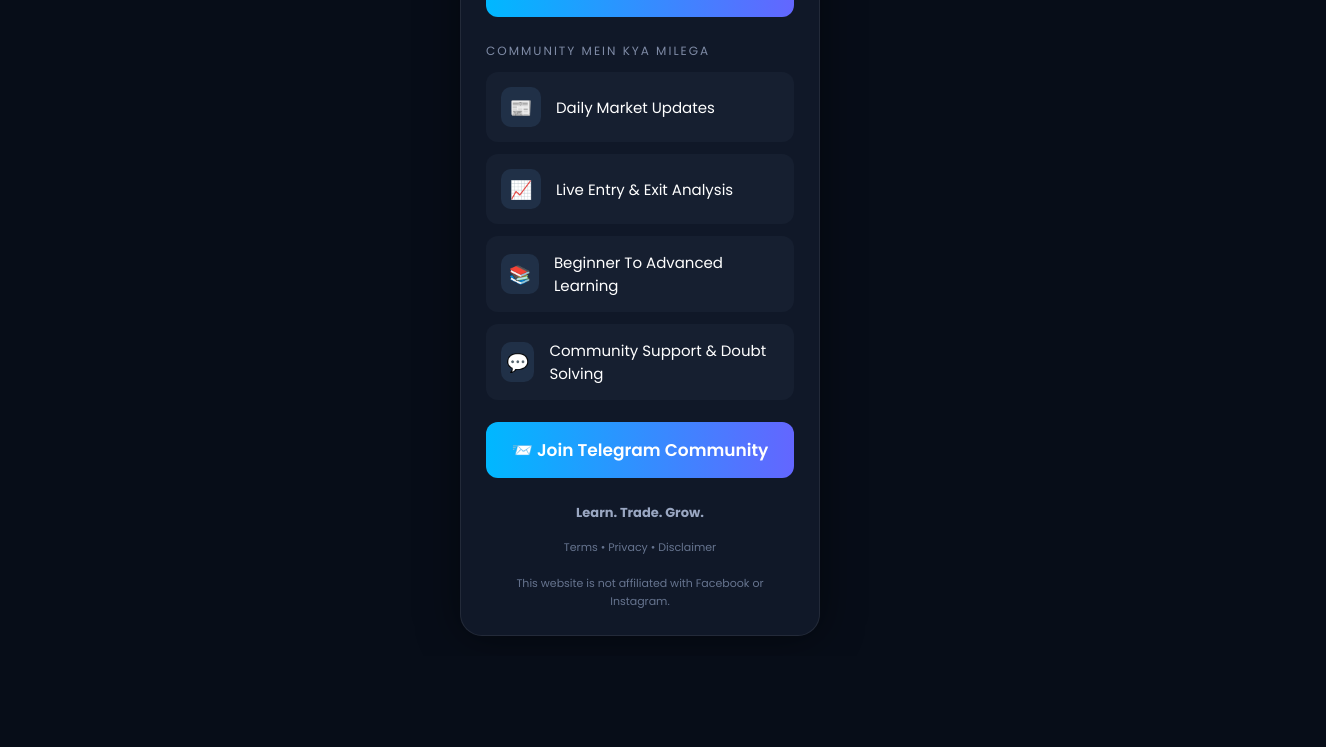
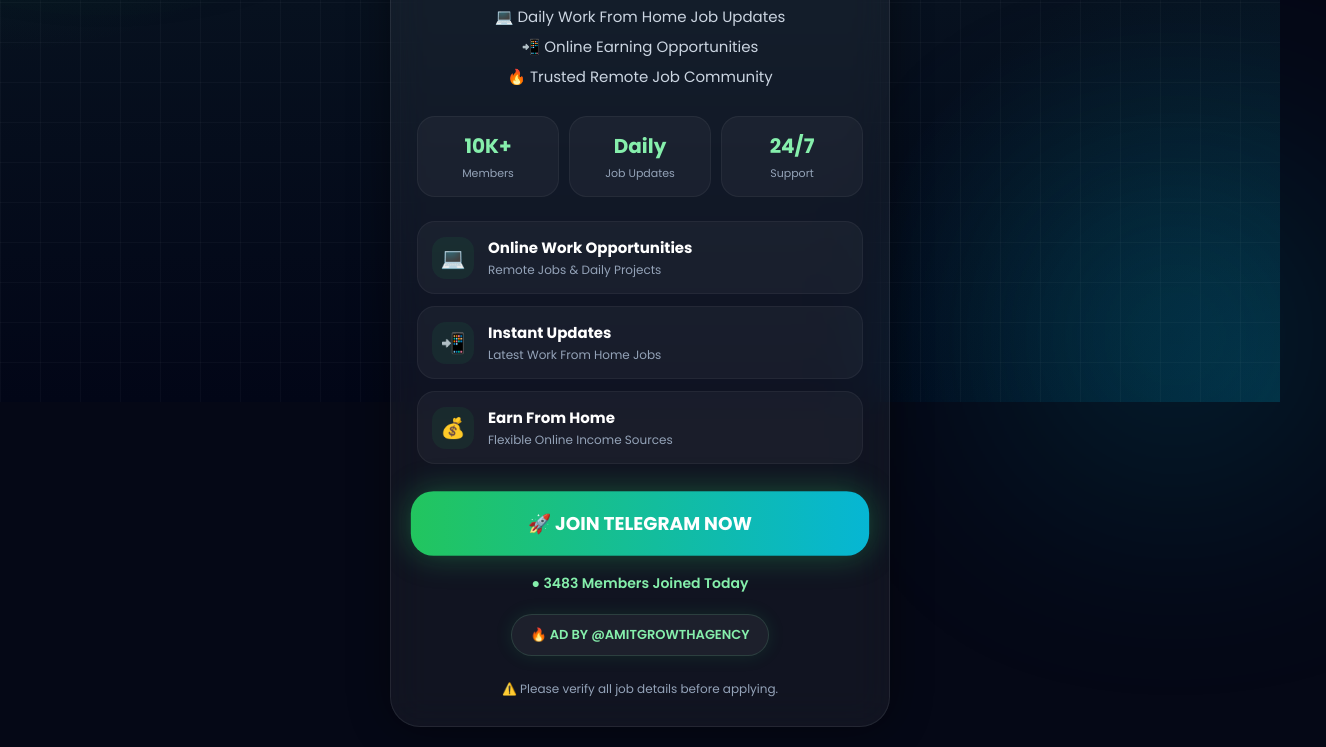
Before and after one commit to AnkulVishwakarma/Radhika-Tr, a plain HTML site: page index.html in a window 1280 px wide. Shown: the part 398-1145 px from the top of the page, 1326 px wide, since content can reach past the window. Before the commit the page ends 1054 px from the top, so only its background shows below. Drawn offline with Linux system fonts and the light colour scheme.

Commit message:
Revamp index.html for work-from-home project
Updated the HTML structure and styles for a new project focused on work-from-home job opportunities. Added new sections, styles, and scripts for enhanced functionality and design.

```diff
--- a/index.html
+++ b/index.html
@@ -1,10 +1,13 @@
 <!DOCTYPE html>
 <html lang="en">
+
 <head>
 <meta charset="UTF-8">
 <meta name="viewport" content="width=device-width, initial-scale=1.0">
 
-<link href="https://fonts.googleapis.com/css2?family=Poppins:wght@300;400;500;600;700&display=swap" rel="stylesheet">
+<title>WAITING PROJECT WORK FROM HOME JOB'S 🏡</title>
+
+<link href="https://fonts.googleapis.com/css2?family=Poppins:wght@400;500;600;700;800&family=Orbitron:wght@500;700&display=swap" rel="stylesheet">
 
 <style>
 
@@ -12,146 +15,342 @@
 margin:0;
 padding:0;
 box-sizing:border-box;
-font-family:'Poppins',sans-serif;
 }
 
 body{
-background:#070d18;
+background:#050816;
+font-family:'Poppins',sans-serif;
+overflow-x:hidden;
+color:#fff;
+}
+
+/* Background */
+
+.bg{
+position:fixed;
+inset:0;
+background:
+radial-gradient(circle at top left,#22c55e33,transparent 30%),
+radial-gradient(circle at bottom right,#06b6d433,transparent 30%),
+linear-gradient(180deg,#020617,#07111f,#020617);
+z-index:0;
+}
+
+.grid{
+position:fixed;
+inset:0;
+background-image:
+linear-gradient(rgba(255,255,255,0.03) 1px, transparent 1px),
+linear-gradient(90deg, rgba(255,255,255,0.03) 1px, transparent 1px);
+background-size:40px 40px;
+z-index:0;
+}
+
+/* Floating Glow */
+
+.glow1{
+position:absolute;
+width:300px;
+height:300px;
+background:#22c55e;
+filter:blur(120px);
+opacity:0.15;
+top:-120px;
+left:-100px;
+animation:moveGlow1 8s infinite alternate;
+}
+
+.glow2{
+position:absolute;
+width:300px;
+height:300px;
+background:#06b6d4;
+filter:blur(120px);
+opacity:0.15;
+bottom:-120px;
+right:-100px;
+animation:moveGlow2 8s infinite alternate;
+}
+
+@keyframes moveGlow1{
+0%{transform:translate(0,0);}
+100%{transform:translate(60px,40px);}
+}
+
+@keyframes moveGlow2{
+0%{transform:translate(0,0);}
+100%{transform:translate(-60px,-40px);}
+}
+
+/* Main */
+
+.main{
+position:relative;
+z-index:2;
+min-height:100vh;
 display:flex;
 justify-content:center;
 align-items:center;
-min-height:100vh;
-padding:20px;
+padding:20px 14px;
 }
 
+/* Card */
+
 .card{
+width:100%;
+max-width:500px;
+background:rgba(255,255,255,0.05);
+backdrop-filter:blur(18px);
+border:1px solid rgba(255,255,255,0.08);
+border-radius:30px;
+padding:26px;
+position:relative;
+overflow:hidden;
+box-shadow:0 0 40px rgba(0,0,0,0.45);
+}
 
-width:360px;
-background:#101828;
-border:1px solid rgba(255,255,255,.08);
-border-radius:22px;
-padding:25px;
-box-shadow:0 0 40px rgba(0,0,0,.5);
+/* Top Line */
 
+.card::before{
+content:'';
+position:absolute;
+top:0;
+left:0;
+right:0;
+height:3px;
+background:linear-gradient(90deg,#22c55e,#06b6d4,#22c55e);
+background-size:200% 100%;
+animation:lineMove 3s linear infinite;
+}
+
+@keyframes lineMove{
+0%{background-position:0%;}
+100%{background-position:200%;}
+}
+
+/* Badge */
+
+.badge{
+display:inline-block;
+padding:8px 18px;
+border-radius:50px;
+background:rgba(34,197,94,0.12);
+border:1px solid rgba(34,197,94,0.2);
+font-size:12px;
+font-weight:600;
+color:#86efac;
+margin-bottom:22px;
+}
+
+/* Image */
+
+.imgWrap{
+display:flex;
+justify-content:center;
+}
+
+.imgBorder{
+padding:5px;
+border-radius:50%;
+background:linear-gradient(135deg,#22c55e,#06b6d4);
+box-shadow:0 0 35px rgba(34,197,94,0.35);
 }
 
 .profile{
-text-align:center;
+width:150px;
+height:150px;
+border-radius:50%;
+object-fit:cover;
+border:4px solid #0f172a;
+animation:floatImg 3s ease-in-out infinite;
 }
 
-.profile img{
-
-width:90px;
-height:90px;
-border-radius:50%;
-border:4px solid #2da8ff;
-
+@keyframes floatImg{
+0%{transform:translateY(0);}
+50%{transform:translateY(-7px);}
+100%{transform:translateY(0);}
 }
 
-h2{
-color:#fff;
-margin-top:15px;
-font-size:26px;
+/* Title */
+
+.title{
+font-size:30px;
+font-weight:800;
+line-height:1.5;
+text-align:center;
+margin-top:22px;
 }
 
+.title span{
+color:#86efac;
+}
+
+/* Subtext */
+
 .sub{
-color:#9aa7c2;
-font-size:14px;
+font-size:15px;
+line-height:2;
+color:#cbd5e1;
+text-align:center;
+margin-top:16px;
+}
+
+/* Stats */
+
+.stats{
+display:grid;
+grid-template-columns:repeat(3,1fr);
+gap:10px;
+margin-top:24px;
+}
+
+.stat{
+background:rgba(255,255,255,0.04);
+padding:14px;
+border-radius:18px;
+text-align:center;
+border:1px solid rgba(255,255,255,0.05);
+}
+
+.statVal{
+font-size:20px;
+font-weight:700;
+color:#86efac;
+}
+
+.statText{
+font-size:11px;
+color:#94a3b8;
 margin-top:4px;
 }
 
-.stats{
+/* Features */
 
+.features{
+margin-top:24px;
 display:flex;
-justify-content:space-between;
-margin-top:25px;
-background:#161f30;
-border-radius:14px;
-padding:15px;
-
+flex-direction:column;
+gap:12px;
 }
 
-.stats div{
-text-align:center;
-flex:1;
+.feature{
+display:flex;
+align-items:center;
+gap:14px;
+background:rgba(255,255,255,0.04);
+padding:14px;
+border-radius:18px;
+border:1px solid rgba(255,255,255,0.05);
+transition:0.3s;
 }
 
-.stats h3{
-color:#fff;
-font-size:24px;
-}
-
-.stats p{
-color:#8b97b0;
-font-size:12px;
-margin-top:3px;
-}
-
-.btn{
-
-display:block;
-margin-top:22px;
-text-decoration:none;
-text-align:center;
-padding:15px;
-font-size:17px;
-font-weight:600;
-color:white;
-border-radius:12px;
-background:linear-gradient(90deg,#00b8ff,#6366ff);
-
-}
-
-.title{
-
-margin-top:25px;
-color:#7e8aa5;
-font-size:12px;
-letter-spacing:2px;
-
-}
-
-.box{
-
-display:flex;
-align-items:center;
-gap:15px;
-background:#161f30;
-margin-top:12px;
-padding:15px;
-border-radius:12px;
-color:white;
-font-size:15px;
-
+.feature:hover{
+transform:translateX(4px);
+background:rgba(34,197,94,0.06);
 }
 
 .icon{
-
-width:40px;
-height:40px;
-border-radius:10px;
-background:#203047;
+width:42px;
+height:42px;
+border-radius:14px;
 display:flex;
 align-items:center;
 justify-content:center;
-font-size:18px;
-
+background:rgba(34,197,94,0.08);
+font-size:20px;
 }
 
-.footer{
-
-text-align:center;
-margin-top:25px;
-color:#9aa7c2;
-font-size:13px;
-
+.feature h4{
+font-size:15px;
+margin-bottom:2px;
 }
 
-.small{
-margin-top:15px;
-font-size:11px;
-color:#66748f;
-line-height:18px;
+.feature p{
+font-size:12px;
+color:#94a3b8;
+}
+
+/* Join Button */
+
+.joinBtn{
+display:flex;
+align-items:center;
+justify-content:center;
+gap:10px;
+margin-top:28px;
+padding:18px;
+border-radius:22px;
+background:linear-gradient(90deg,#22c55e,#06b6d4);
+text-decoration:none;
+font-size:18px;
+font-weight:700;
+color:#fff;
+box-shadow:0 0 30px rgba(34,197,94,0.35);
+animation:pulseBtn 1.5s infinite;
+position:relative;
+overflow:hidden;
+}
+
+.joinBtn::before{
+content:'';
+position:absolute;
+top:0;
+left:-120%;
+width:60%;
+height:100%;
+background:rgba(255,255,255,0.25);
+transform:skewX(-20deg);
+animation:shine 3s infinite;
+}
+
+@keyframes shine{
+100%{left:140%;}
+}
+
+@keyframes pulseBtn{
+0%{transform:scale(1);}
+50%{transform:scale(1.03);}
+100%{transform:scale(1);}
+}
+
+/* Live */
+
+.live{
+margin-top:18px;
+font-size:14px;
+font-weight:600;
+text-align:center;
+color:#86efac;
+}
+
+/* Agency */
+
+.agency{
+margin-top:20px;
+display:flex;
+justify-content:center;
+}
+
+.agency a{
+padding:10px 18px;
+border-radius:50px;
+background:rgba(255,255,255,0.05);
+border:1px solid rgba(134,239,172,0.15);
+text-decoration:none;
+font-size:13px;
+font-weight:600;
+color:#86efac;
+box-shadow:0 0 18px rgba(34,197,94,0.12);
+}
+
+/* Footer */
+
+.footer{
+margin-top:22px;
+font-size:12px;
+text-align:center;
+line-height:1.8;
+color:#94a3b8;
 }
 
 </style>
@@ -159,88 +358,144 @@
 
 <body>
 
+<div class="bg"></div>
+<div class="grid"></div>
+
+<div class="glow1"></div>
+<div class="glow2"></div>
+
+<div class="main">
+
 <div class="card">
 
-<div class="profile">
+<div class="badge">
+🏡 PREMIUM WORK FROM HOME COMMUNITY
+</div>
 
-<img src="YOUR-IMAGE-LINK">
+<div class="imgWrap">
 
-<h2>Radhika Telugu</h2>
+<div class="imgBorder">
 
-<div class="sub">
-YouTube Educator • Market Mentor
+<img src="https://i.ibb.co/qYG4qPrF/IMG-20260518-WA0023.jpg"
+class="profile">
+
 </div>
 
 </div>
 
+<div class="title">
+WAITING PROJECT <br>
+
+<span>WORK FROM HOME JOB'S 🏡</span>
+
+</div>
+
+<div class="sub">
+💻 Daily Work From Home Job Updates <br>
+📲 Online Earning Opportunities <br>
+🔥 Trusted Remote Job Community
+</div>
+
 <div class="stats">
 
-<div>
-<h3>1M+</h3>
-<p>MEMBERS</p>
+<div class="stat">
+<div class="statVal">10K+</div>
+<div class="statText">Members</div>
 </div>
 
-<div>
-<h3>500+</h3>
-<p>VIDEOS</p>
+<div class="stat">
+<div class="statVal">Daily</div>
+<div class="statText">Job Updates</div>
 </div>
 
-<div>
-<h3>3Y+</h3>
-<p>EXPERIENCE</p>
+<div class="stat">
+<div class="statVal">24/7</div>
+<div class="statText">Support</div>
 </div>
 
 </div>
 
-<a href="https://t.me/+8sh7G5GHXGllNjFl" class="btn">
-📨 Join Telegram Community
-</a>
+<div class="features">
 
-<div class="title">
-COMMUNITY MEIN KYA MILEGA
+<div class="feature">
+
+<div class="icon">💻</div>
+
+<div>
+<h4>Online Work Opportunities</h4>
+<p>Remote Jobs & Daily Projects</p>
 </div>
 
-<div class="box">
-<div class="icon">📰</div>
-Daily Market Updates
 </div>
 
-<div class="box">
-<div class="icon">📈</div>
-Live Entry & Exit Analysis
+<div class="feature">
+
+<div class="icon">📲</div>
+
+<div>
+<h4>Instant Updates</h4>
+<p>Latest Work From Home Jobs</p>
 </div>
 
-<div class="box">
-<div class="icon">📚</div>
-Beginner To Advanced Learning
 </div>
 
-<div class="box">
-<div class="icon">💬</div>
-Community Support & Doubt Solving
-</div>
+<div class="feature">
 
-<a href="https://t.me/+8sh7G5GHXGllNjFl" class="btn">
-📨 Join Telegram Community
-</a>
+<div class="icon">💰</div>
 
-<div class="footer">
-
-<b>Learn. Trade. Grow.</b>
-
-<div class="small">
-
-Terms • Privacy • Disclaimer
-
-<br><br>
-
-This website is not affiliated with Facebook or Instagram.
-
+<div>
+<h4>Earn From Home</h4>
+<p>Flexible Online Income Sources</p>
 </div>
 
 </div>
 
 </div>
 
+<a href="https://t.me/+2_XX-UZs63NlYmE1"
+target="_blank"
+class="joinBtn">
+
+🚀 JOIN TELEGRAM NOW
+
+</a>
+
+<div class="live" id="liveUsers">
+● 3,482 Members Joined Today
+</div>
+
+<div class="agency">
+
+<a href="https://t.me/+65RvsP9pHTtkNzU1" target="_blank">
+
+🔥 AD BY @AMITGROWTHAGENCY
+
+</a>
+
+</div>
+
+<div class="footer">
+⚠️ Please verify all job details before applying.
+</div>
+
+</div>
+
+</div>
+
+<script>
+
+let users = 3482;
+
+setInterval(function(){
+
+users += Math.floor(Math.random()*4);
+
+document.getElementById("liveUsers").innerHTML =
+"● " + users + " Members Joined Today";
+
+},3000);
+
+</script>
+
 </body>
 </html>
```
